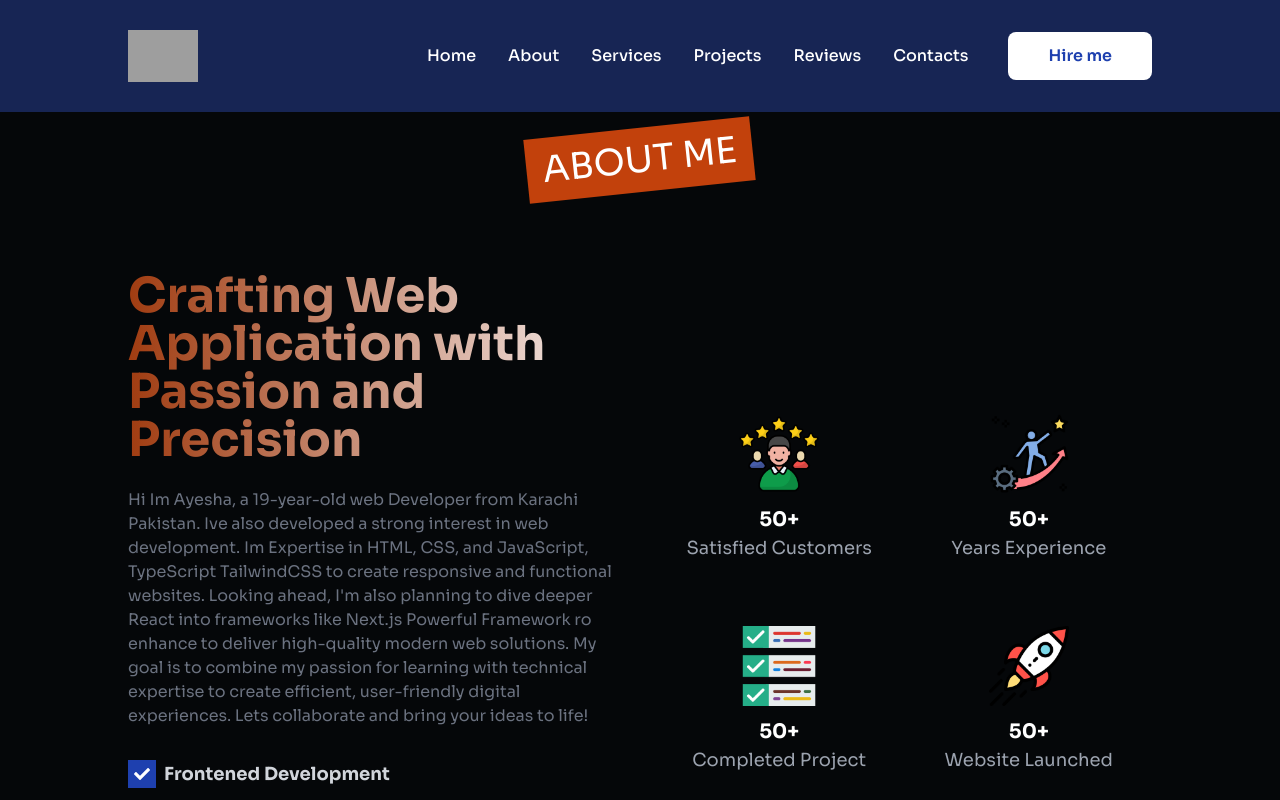
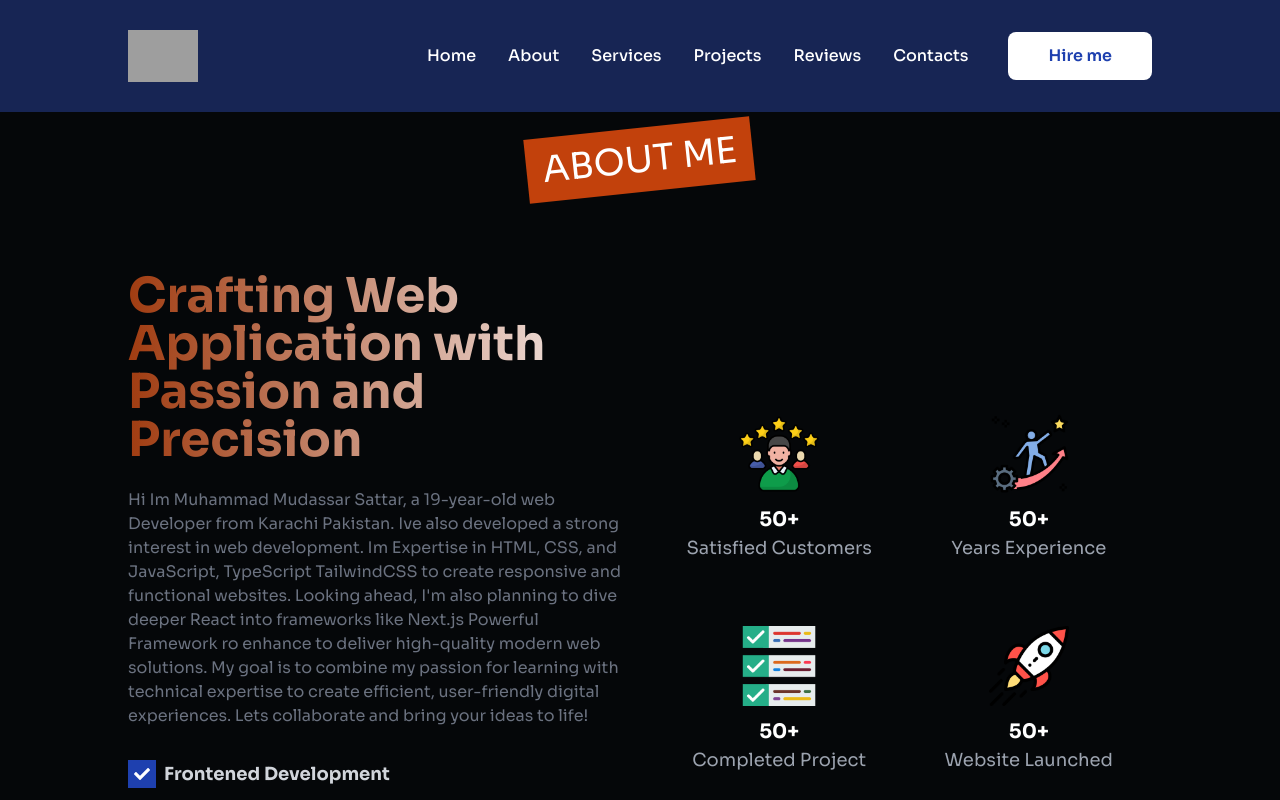
Before and after one commit to MudassarSattar034/next-js-portfolio, a Next.js app: page /About in a window 1280 px wide. Shown: the top 800 px of the page. Built offline with nearby package versions, Linux system fonts and the light colour scheme; grey boxes are pictures that could not be loaded.

Commit message:
asdkjbas

```diff
--- a/Data/data.ts
+++ b/Data/data.ts
@@ -1,8 +1,8 @@
 export const BaseInfo = {
-  name: "Ayesha",
-  position: "Frontened Web Developer",
-  description: "Hi Im Ayesha, a 19-year-old web Developer from Karachi Pakistan. Ive also developed a strong interest in web development. Im Expertise in HTML, CSS, and JavaScript, TypeScript TailwindCSS to create responsive and functional websites. Looking ahead, I'm also planning to dive deeper React into frameworks like Next.js Powerful Framework ro enhance to deliver high-quality modern web solutions. My goal is to combine my passion for learning with technical expertise to create efficient, user-friendly digital experiences. Lets collaborate and bring your ideas to life!",
-  profilePic: "/images/dp2.jpg"
+  name: "Muhammad Mudassar Sattar",
+  position: "Full Stack Developer",
+  description: "Hi Im Muhammad Mudassar Sattar, a 19-year-old web Developer from Karachi Pakistan. Ive also developed a strong interest in web development. Im Expertise in HTML, CSS, and JavaScript, TypeScript TailwindCSS to create responsive and functional websites. Looking ahead, I'm also planning to dive deeper React into frameworks like Next.js Powerful Framework ro enhance to deliver high-quality modern web solutions. My goal is to combine my passion for learning with technical expertise to create efficient, user-friendly digital experiences. Lets collaborate and bring your ideas to life!",
+  profilePic: "/mudassar.png"
 }
 
 export const aboutInfo = {
```
Also changed, not shown: public/mudassar.png (added).
